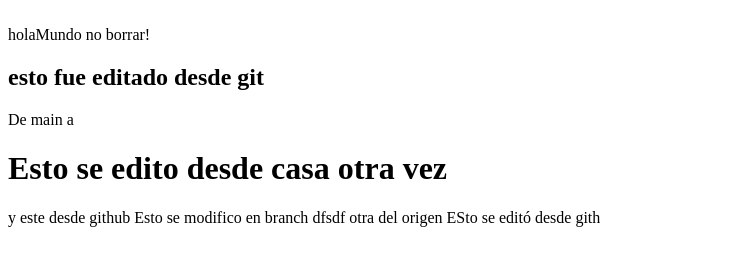
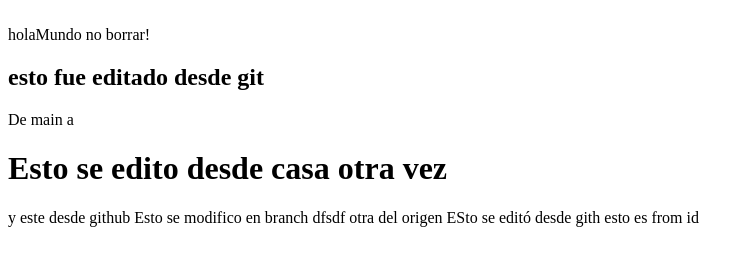
Before and after one commit to BorisAQ/learning-git, a plain HTML site: page index.html in a window 1280 px wide. Shown: the whole page, without its empty margins (0-754 px from the left). Drawn offline with Linux system fonts and the light colour scheme.

Commit message:
Cabmio desde id

```diff
--- a/index.html
+++ b/index.html
@@ -6,6 +6,6 @@
 De main a
 <main></main>
 
-<h1>Esto se edito desde casa otra vez</h1> y este desde github Esto se modifico en branch <i class="fas fa-wifi-1    "></i> dfsdf otra del origen
-ESto se editó desde gith
+<h1>Esto se edito desde casa otra vez</h1> y este desde github Esto se modifico en branch <i class="fas fa-wifi-1    "></i> dfsdf otra del origen ESto se editó desde gith
 <yyyyyyy>
+    esto es from id
```
